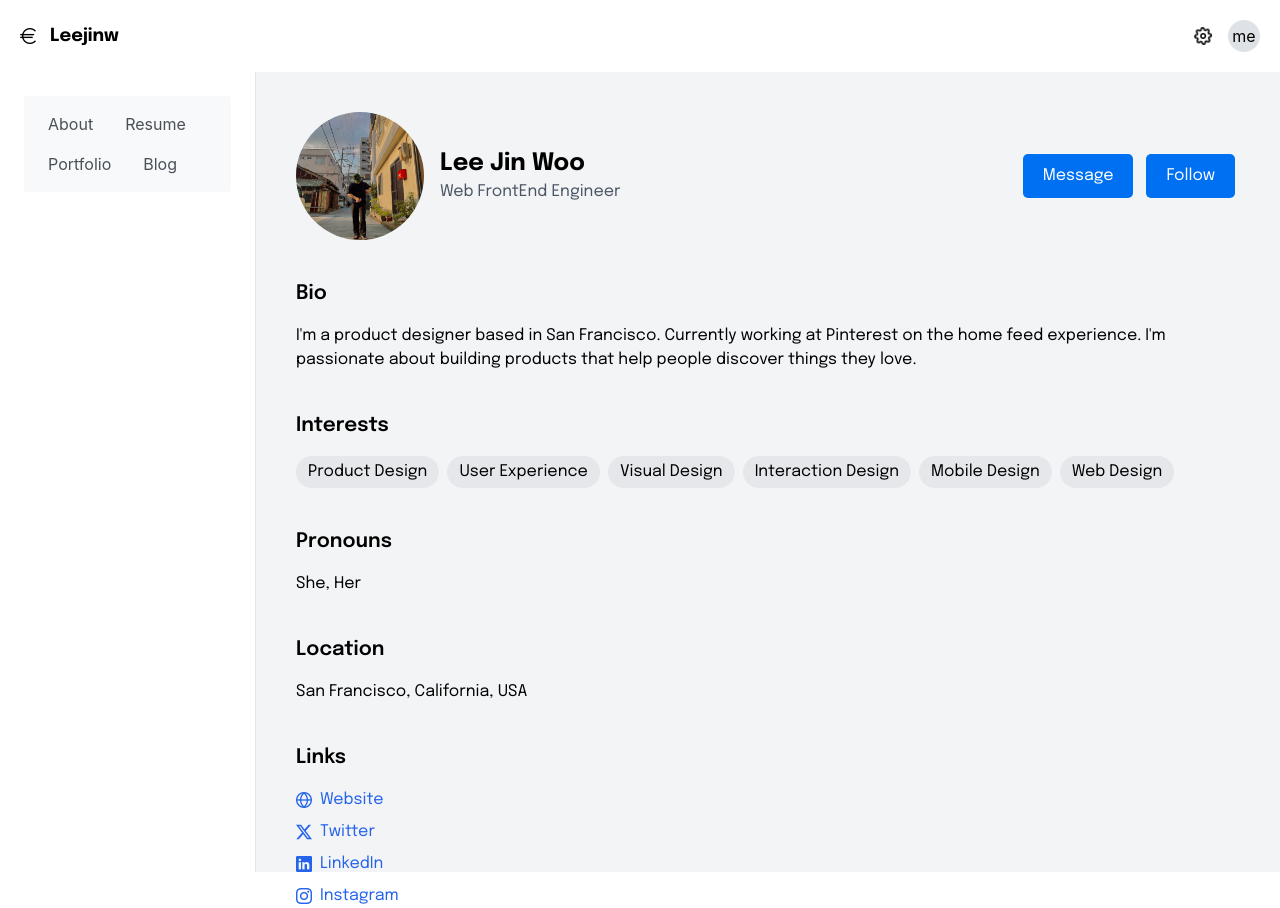
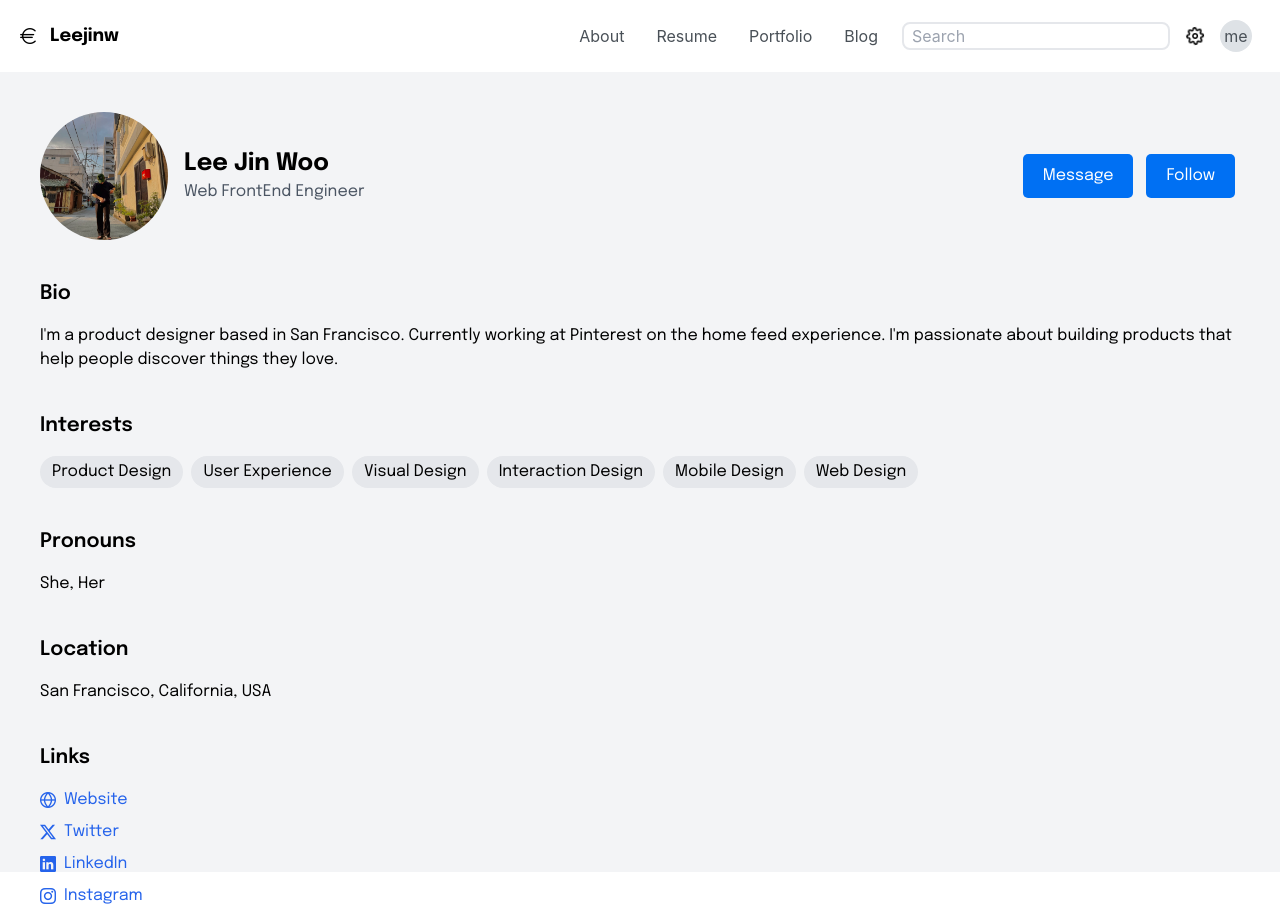
Before and after one commit to dlwlsdn201/project--my_portfolio_2024--nextjs, a Next.js app: page /profile in a window 1280 px wide. Built offline with nearby package versions, Linux system fonts and the light colour scheme.

Commit message:
:lipstick: header UI 1.0 개발 완료

```diff
--- /dev/null
+++ b/src/app/layout.styled.tsx
@@ -0,0 +1,8 @@
+import styled from "styled-components";
+
+export const RootContainer = styled.div`
+  display: flex;
+  flex-direction: column;
+  height: 100vh;
+  width: 100%;
+`;
--- a/src/app/layout.tsx
+++ b/src/app/layout.tsx
@@ -1,4 +1,6 @@
-import { Inter, Epilogue } from "next/font/google";
+"use client";
+
+import { Epilogue } from "next/font/google";
 import "./globals.css";
 import "primereact/resources/themes/saga-blue/theme.css";
 import "primereact/resources/primereact.min.css";
@@ -6,6 +8,7 @@ import "primeicons/primeicons.css";
 
 import HeaderWidget from "@widgets/common/HeaderWidget";
 import StyledComponentsRegistry from "./lib/registry";
+import { RootContainer } from "./layout.styled";
 
 // const inter = Inter({ subsets: ["latin"] });
 const epilogue = Epilogue({ subsets: ["latin"] }); // Epilogue is a Google Font
@@ -21,12 +24,14 @@ export default function RootLayout({
 }>) {
   return (
     <html lang='en'>
-      <body className={epilogue.className}>
-        <StyledComponentsRegistry>
-          <HeaderWidget />
-          <div id='container'>{children}</div>
-        </StyledComponentsRegistry>
-      </body>
+      <StyledComponentsRegistry>
+        <body className={epilogue.className}>
+          <RootContainer id='container'>
+            <HeaderWidget />
+            {children}
+          </RootContainer>
+        </body>
+      </StyledComponentsRegistry>
     </html>
   );
 }
--- a/src/app/profile/page.tsx
+++ b/src/app/profile/page.tsx
@@ -5,14 +5,11 @@ import {
   UserLinks,
 } from "@entities/user/ui";
 import { ProfileBio, ProfileInterests } from "@features/profiles";
-import { Sidebar } from "@shared/ui/Sidebar";
 import { Button } from "primereact/button";
 
 const ProfilePage = () => {
   return (
-    <>
     <div className='flex h-screen bg-gray-100 font-sans'>
-        <Sidebar />
       <main className='flex-1 p-10'>
         <header className='flex justify-between items-center mb-10'>
           <UserCard />
@@ -37,7 +34,6 @@ const ProfilePage = () => {
         </section>
       </main>
     </div>
-    </>
   );
 };
 
--- a/src/shared/ui/Sidebar.tsx
+++ /dev/null
@@ -1,16 +0,0 @@
-import { Menubar } from "primereact/menubar";
-
-export const Sidebar = () => {
-  const items = [
-    { label: "About" },
-    { label: "Resume" },
-    { label: "Portfolio" },
-    { label: "Blog" },
-  ];
-
-  return (
-    <aside className='w-64 p-6 bg-white border-r border-gray-200'>
-      <Menubar model={items} />
-    </aside>
-  );
-};
--- a/src/shared/ui/header/Header.tsx
+++ b/src/shared/ui/header/Header.tsx
@@ -1,16 +1,38 @@
 "use client";
 import { ConfigIcon } from "@shared/assets/icons";
 import { Avatar } from "primereact/avatar";
+import { Menubar } from "primereact/menubar";
+import { SharedSearchInput } from "@shared/ui/input";
 import {
   HeaderContainer,
   HeaderInnerContainer,
-  IconWrapper,
+  ControlWrapper,
   LogoIcon,
   LogoLabel,
   LogoWrapper,
+  MenubarWrapper,
 } from "./style/header.styled";
 
+const items = [
+  { label: "About" },
+  { label: "Resume" },
+  { label: "Portfolio" },
+  { label: "Blog" },
+];
+
 export const Header = () => {
+  // const onSearch = (e) => {
+  //   console.log("", e.target.value);
+  // };
+
+  const end = (
+    <ControlWrapper>
+      <SharedSearchInput />
+      <ConfigIcon spinning iconSize={"1.125rem"} />
+      <Avatar label='me' size='normal' shape='circle' />
+    </ControlWrapper>
+  );
+
   return (
     <HeaderContainer>
       <HeaderInnerContainer>
@@ -19,10 +41,9 @@ export const Header = () => {
           <LogoIcon className='pi pi-euro'></LogoIcon>
           <LogoLabel>Leejinw</LogoLabel>
         </LogoWrapper>
-        <IconWrapper>
-          <ConfigIcon spinning iconSize={"1.125rem"} />
-          <Avatar label='me' size='normal' shape='circle' />
-        </IconWrapper>
+        <MenubarWrapper>
+          <Menubar model={items} end={end} style={{ background: "white" }} />
+        </MenubarWrapper>
       </HeaderInnerContainer>
     </HeaderContainer>
   );
--- a/src/shared/ui/header/style/header.styled.tsx
+++ b/src/shared/ui/header/style/header.styled.tsx
@@ -1,8 +1,12 @@
 import styled from "styled-components";
 
 export const HeaderContainer = styled.header`
-  padding: 1.25rem;
+  padding: 0.5rem 1.25rem;
   width: 100%;
+  position: sticky;
+  z-index: 1000;
+  top: 0;
+  background-color: #fff;
 `;
 
 export const HeaderInnerContainer = styled.div`
@@ -24,8 +28,13 @@ export const LogoLabel = styled.span`
   font-size: 1.125rem;
 `;
 
-export const IconWrapper = styled.div`
+export const MenubarWrapper = styled.div`
+  display: flex;
+`;
+
+export const ControlWrapper = styled.div`
   display: flex;
   gap: 1rem;
   align-items: center;
+  margin-left: 0.5rem;
 `;
--- /dev/null
+++ b/src/shared/ui/input/SearchInput.tsx
@@ -0,0 +1,22 @@
+import { InputText } from "primereact/inputtext";
+
+interface SharedSearchInputProps {
+  value?: string;
+  onChange?: (e: React.ChangeEvent<HTMLInputElement>) => void;
+}
+
+/**
+ * @desc 검색 입력 UI 컴포넌트
+ */
+export const SharedSearchInput = ({
+  value,
+  onChange,
+}: SharedSearchInputProps) => (
+  <InputText
+    placeholder='Search'
+    type='text'
+    value={value}
+    onInput={onChange}
+    className='w-6rem sm:w-auto px-2 border-2 border-gray rounded-lg'
+  />
+);
--- /dev/null
+++ b/src/shared/ui/input/index.ts
@@ -0,0 +1 @@
+export { SharedSearchInput } from "./SearchInput";
--- a/src/widgets/common/HeaderWidget.tsx
+++ b/src/widgets/common/HeaderWidget.tsx
@@ -1,11 +1,7 @@
 import { Header } from "@shared/ui/header";
 
 const HeaderWidget = () => {
-  return (
-    <div>
-      <Header />
-    </div>
-  );
+  return <Header />;
 };
 
 export default HeaderWidget;
```
Also changed, not shown: tsconfig.json (+31 -8 lines). Lines whose indentation alone changed are shown as unchanged.
